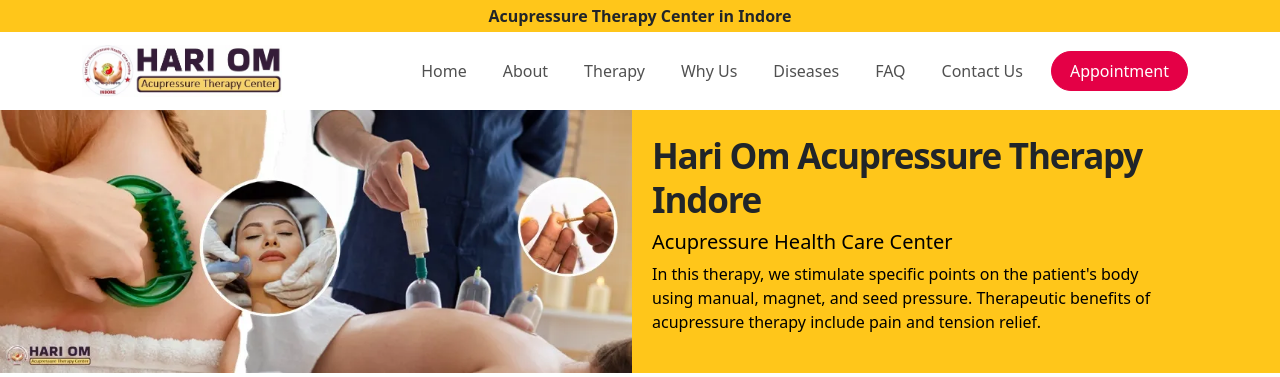
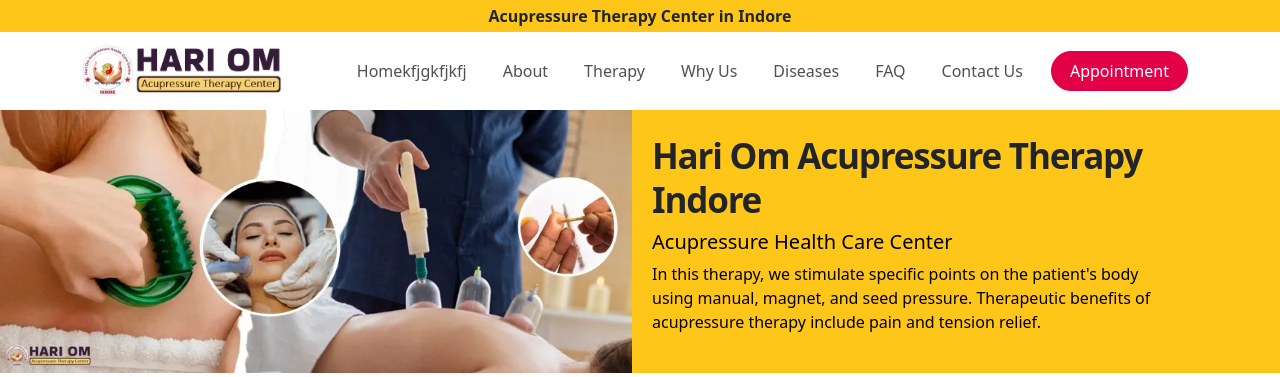
Before and after one commit to Rushita-Bhawsar/hariomacupressuretherapycenter, a PHP site: page /index.php in a window 1280 px wide. Shown: the top 377 px of the page. Run offline with PHP 8.4, Linux system fonts and the light colour scheme; data that the repository does not hold is empty.

Commit message:
check-file

```diff
--- a/header.php
+++ b/header.php
@@ -213,7 +213,7 @@
             <li class="nav-item">
               <a class="nav-link <?php if ($currentPage == 'index') {
                                     echo 'active';
-                                  } ?>" href="index.php">Home</a>
+                                  } ?>" href="index.php">Homekfjgkfjkfj</a>
             </li>
             <li class="nav-item">
               <a class="nav-link <?php if ($currentPage == 'about-us') {
```
